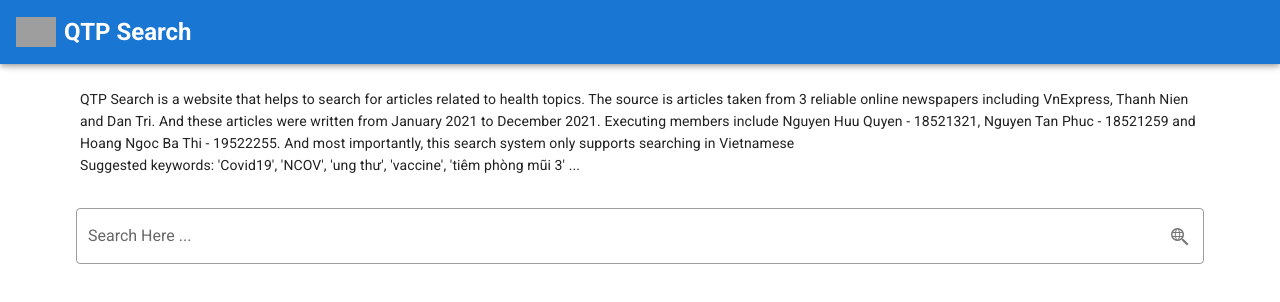
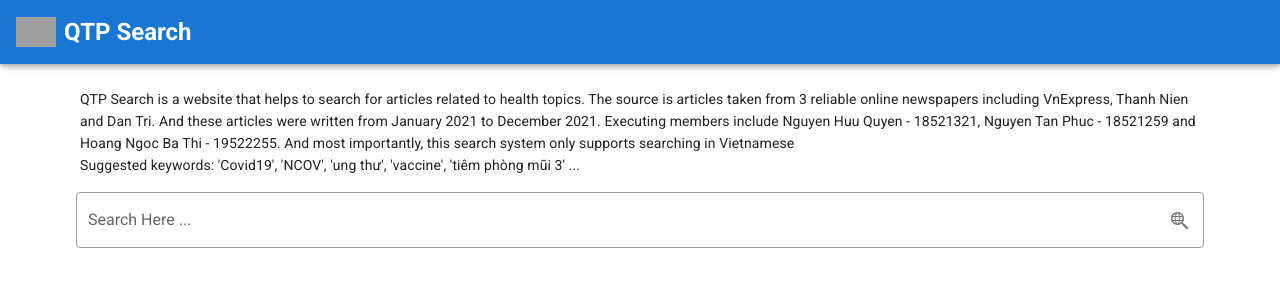
Before and after one commit to huuquyen2606/UI_IR, a Vue app: page / in a window 1280 px wide. Shown: the top 302 px of the page. Built offline with nearby package versions, Linux system fonts and the light colour scheme; grey boxes are pictures that could not be loaded.

Commit message:
finished

```diff
--- a/src/components/HelloWorld.vue
+++ b/src/components/HelloWorld.vue
@@ -13,7 +13,7 @@
       And most importantly, this search system only supports searching in Vietnamese
       <div>Suggested keywords: 'Covid19', 'NCOV', 'ung thư', 'vaccine', 'tiêm phòng mũi 3' ...</div>
     </v-card-subtitle>
-    <v-row class="mx-16 mt-1" >
+    <v-row class="mx-16" >
       <v-col cols="12">
         <v-text-field label="Search Here ..."
             v-model="searchContent"
```
